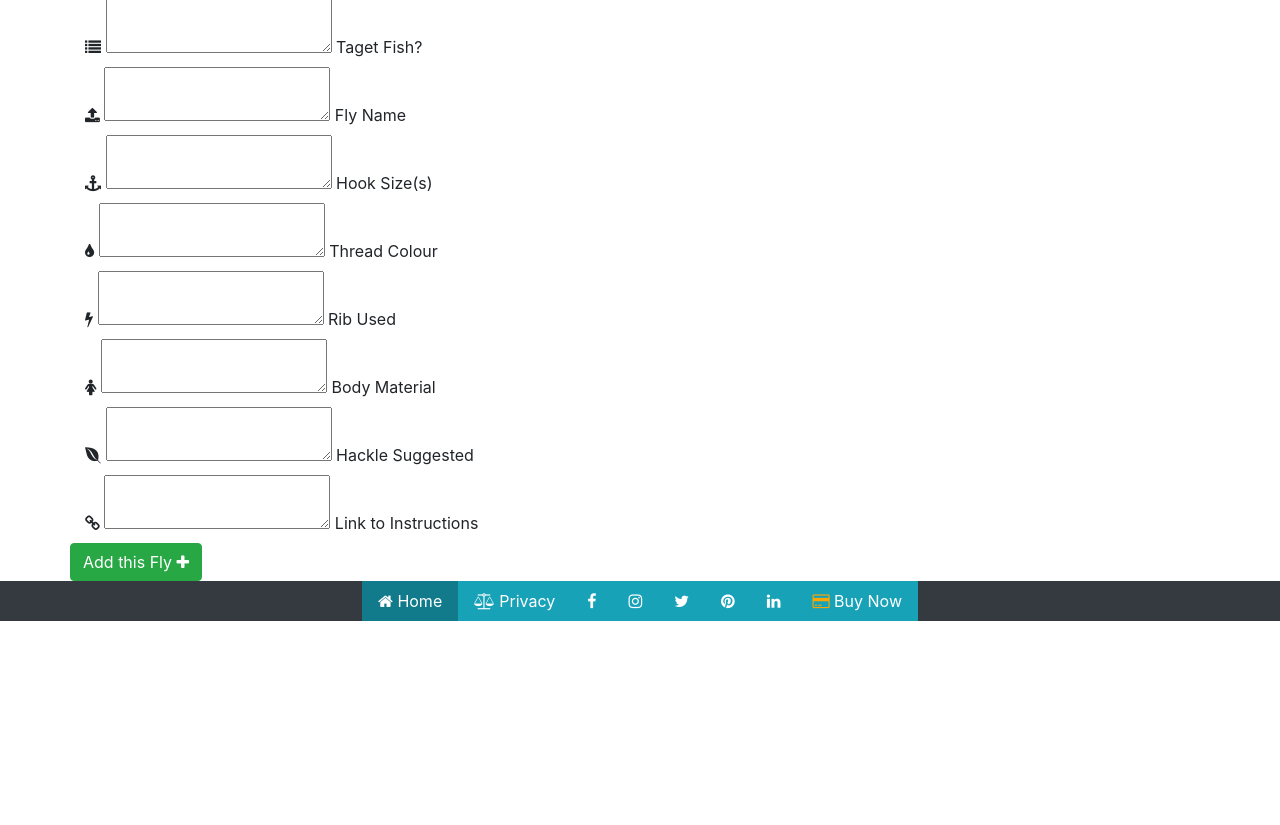
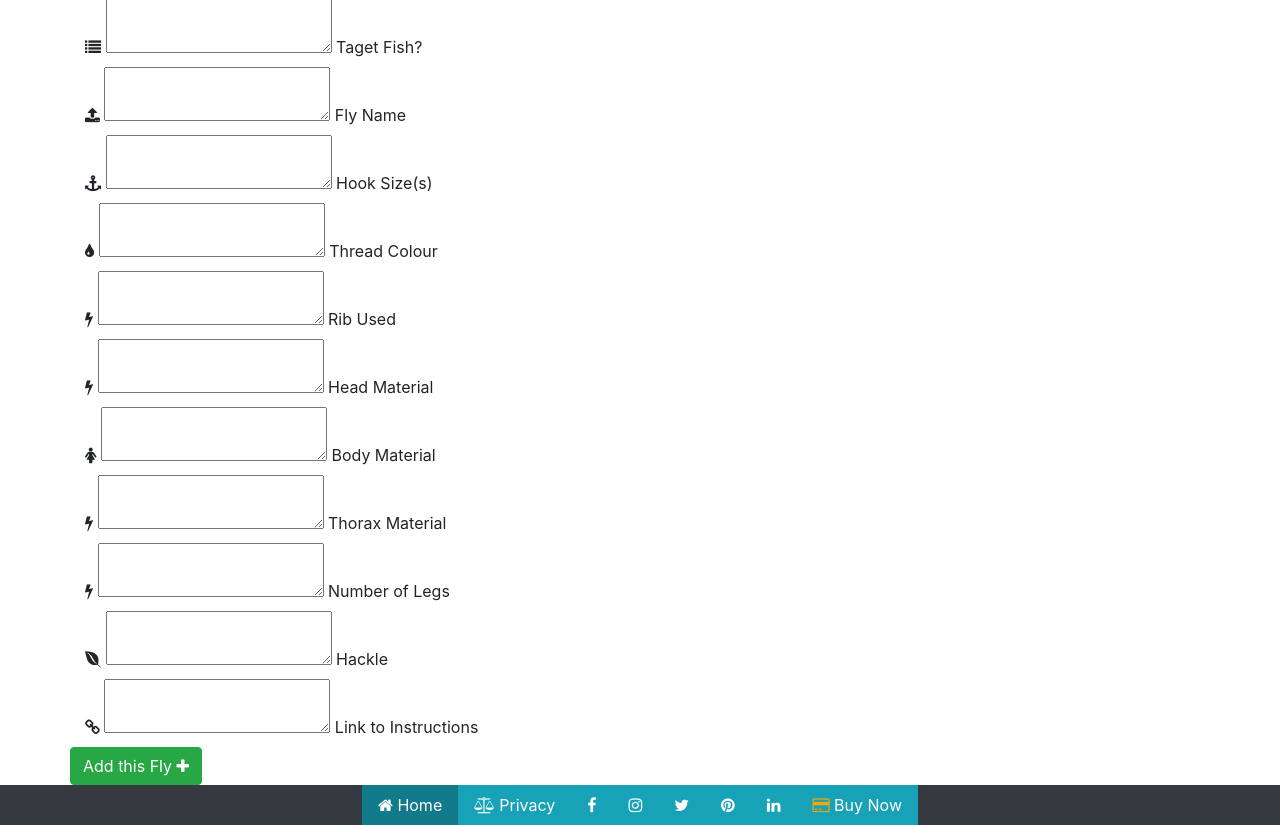
Before and after one commit to AlanOSheadev/Flies-fish-love, a Flask app: template templates/addfly.html in a window 1280 px wide. Shown: the part 101-926 px from the top of the page. Before the commit the page ends 722 px from the top, so only its background shows below. Run offline with Flask 2, Linux system fonts and the light colour scheme; the template is opened without the code that fills it, so the values that code supplies are empty; some libraries are stand-ins or nearby versions.

Commit message:
copied editfly.html template to addfly.html

```diff
--- a/templates/addfly.html
+++ b/templates/addfly.html
@@ -32,7 +32,6 @@
 			</div>
 		</div>
         <div class="row">
-
 		</div>
 		<div class="row">
 			<div class="input-field col 12"> <i class="fa fa-anchor" aria-hidden="true"></i>
@@ -53,15 +52,33 @@
 		    </div>
         </div>
         <div class="row">
+			<div class="input-field col 12"><i class="fa fa-bolt" aria-hidden="true"></i>
+				<textarea type="text" name="head" id="head">{{fly.head}}</textarea>
+				<label>Head Material</label>
+		    </div>
+        </div>
+        <div class="row">
 			<div class="input-field col 12"> <i class="fa fa-female" aria-hidden="true"></i>
 				<textarea type="text" name="body" id="body">{{fly.body}}</textarea>
 				<label>Body Material</label>
 			</div>
         </div>
         <div class="row">
+			<div class="input-field col 12"><i class="fa fa-bolt" aria-hidden="true"></i>
+				<textarea type="text" name="thorax" id="thorax">{{fly.thorax}}</textarea>
+				<label>Thorax Material</label>
+		    </div>
+        </div>
+        <div class="row">
+			<div class="input-field col 12"><i class="fa fa-bolt" aria-hidden="true"></i>
+				<textarea type="text" name="legs" id="legs">{{fly.legs}}</textarea>
+				<label>Number of Legs</label>
+		    </div>
+        </div>
+        <div class="row">
 			<div class="input-field col 12"> <i class="fa fa-envira" aria-hidden="true"></i>
 				<textarea type="text" name="hackle" id="hackle">{{fly.hackle}}</textarea>
-				<label>Hackle Suggested</label>
+				<label>Hackle</label>
 			</div>
         </div>
          <div class="row">
```
